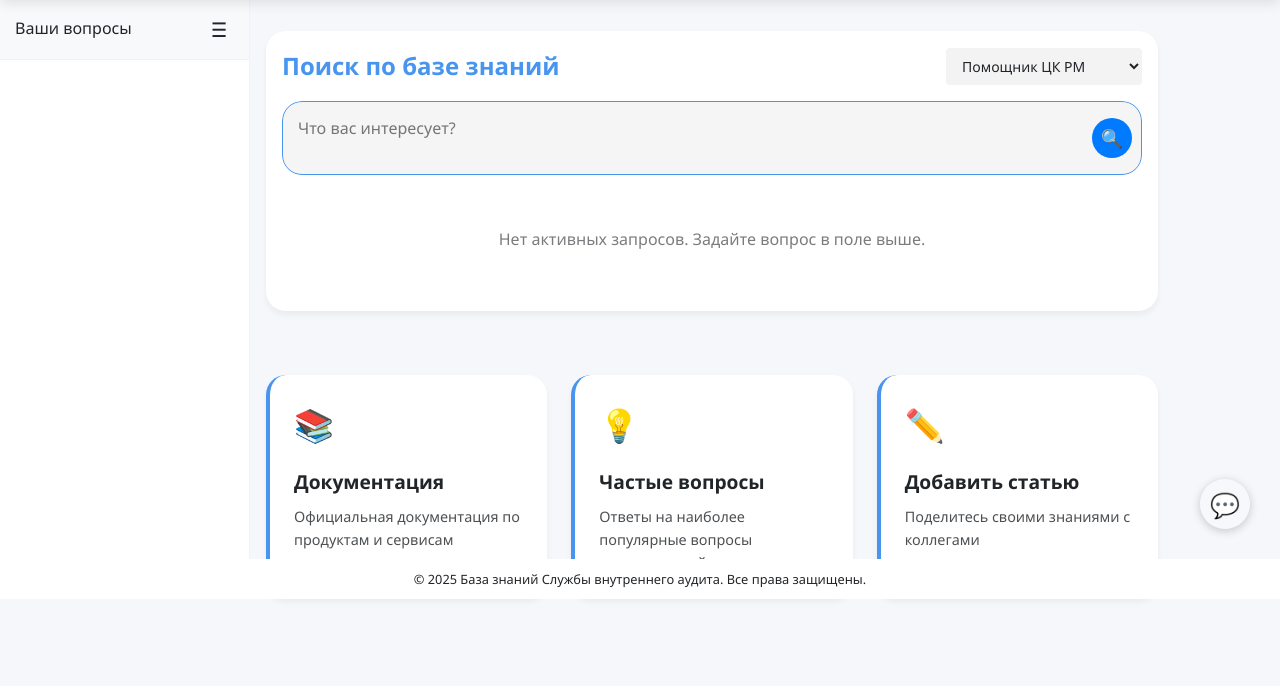
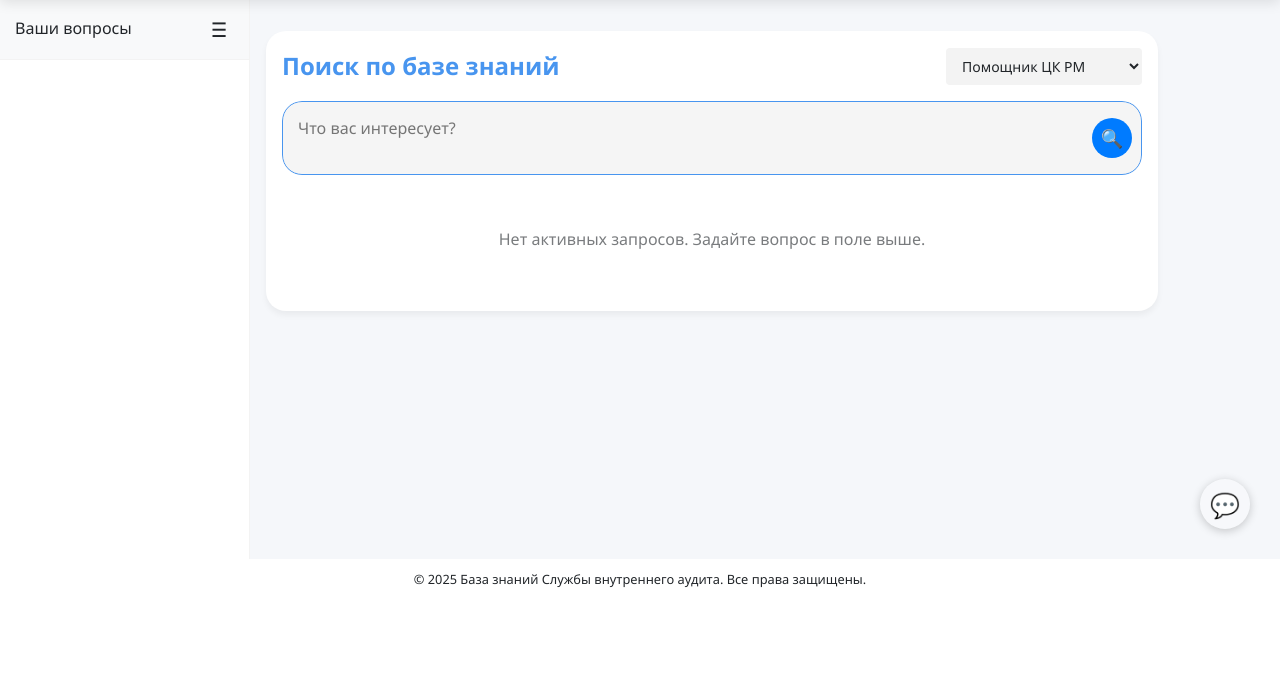
Before and after one commit to Chooook/llm_proxy_frontend, a Flask app: page / in a window 1280 px wide. Shown: the part 201-887 px from the top of the page. After the commit the page ends 789 px from the top, so only its background shows below. Run offline with Flask 3, Linux system fonts and the light colour scheme.

Commit message:
fix: comment categories block, unactual now

```diff
--- a/src/templates/index.html
+++ b/src/templates/index.html
@@ -86,25 +86,25 @@
                 </div>
             </div>
 
-            <div class="categories">
-                <div class="category-card" onclick="fetchCategory('documentation')">
-                    <div class="category-icon">📚️</div>
-                    <h3 class="category-title">Документация</h3>
-                    <p class="category-desc">Официальная документация по продуктам и сервисам компании</p>
-                </div>
-
-                <div class="category-card" onclick="fetchCategory('faq')">
-                    <div class="category-icon">💡️</div>
-                    <h3 class="category-title">Частые вопросы</h3>
-                    <p class="category-desc">Ответы на наиболее популярные вопросы пользователей</p>
-                </div>
-
-                <div class="category-card" onclick="fetchCategory('add_article')">
-                    <div class="category-icon">✏️</div>
-                    <h3 class="category-title">Добавить статью</h3>
-                    <p class="category-desc">Поделитесь своими знаниями с коллегами</p>
-                </div>
-            </div>
+{#            <div class="categories">#}
+{#                <div class="category-card" onclick="fetchCategory('documentation')">#}
+{#                    <div class="category-icon">📚️</div>#}
+{#                    <h3 class="category-title">Документация</h3>#}
+{#                    <p class="category-desc">Официальная документация по продуктам и сервисам компании</p>#}
+{#                </div>#}
+{##}
+{#                <div class="category-card" onclick="fetchCategory('faq')">#}
+{#                    <div class="category-icon">💡️</div>#}
+{#                    <h3 class="category-title">Частые вопросы</h3>#}
+{#                    <p class="category-desc">Ответы на наиболее популярные вопросы пользователей</p>#}
+{#                </div>#}
+{##}
+{#                <div class="category-card" onclick="fetchCategory('add_article')">#}
+{#                    <div class="category-icon">✏️</div>#}
+{#                    <h3 class="category-title">Добавить статью</h3>#}
+{#                    <p class="category-desc">Поделитесь своими знаниями с коллегами</p>#}
+{#                </div>#}
+{#            </div>#}
 
             <div>
                 <button class="feedback-btn" onclick="openFeedbackModal()">💬</button>
```
